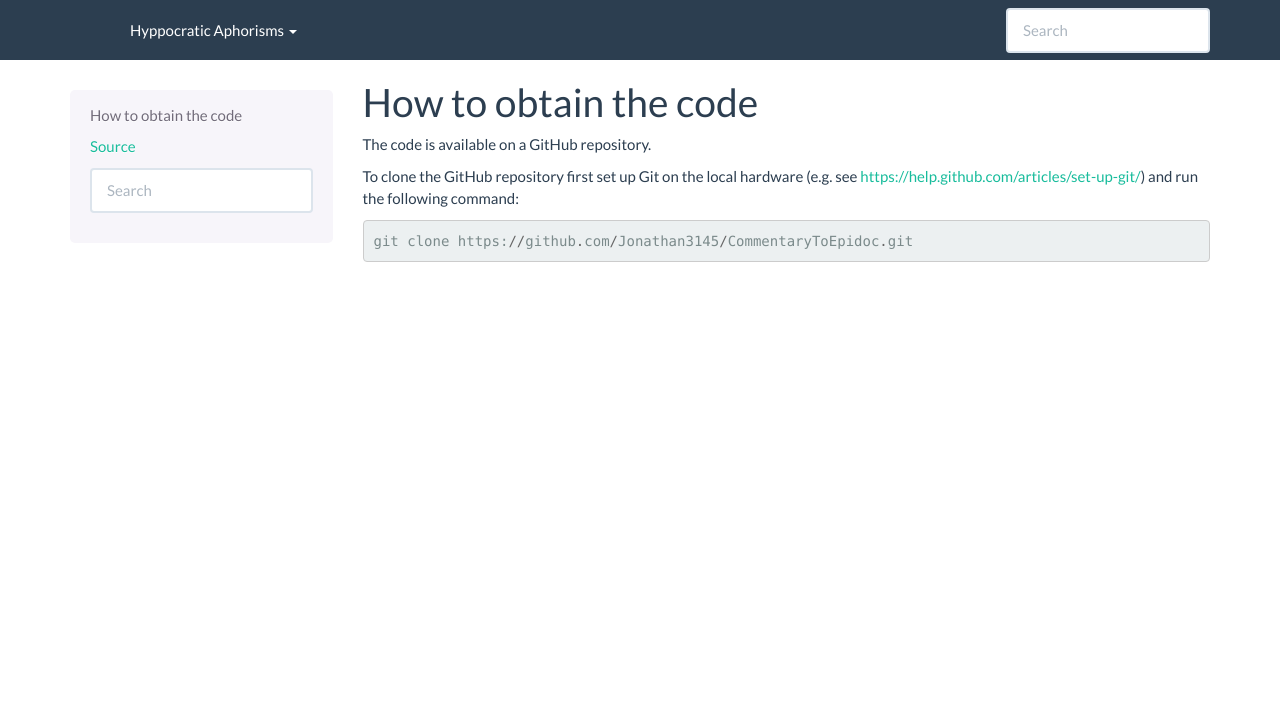
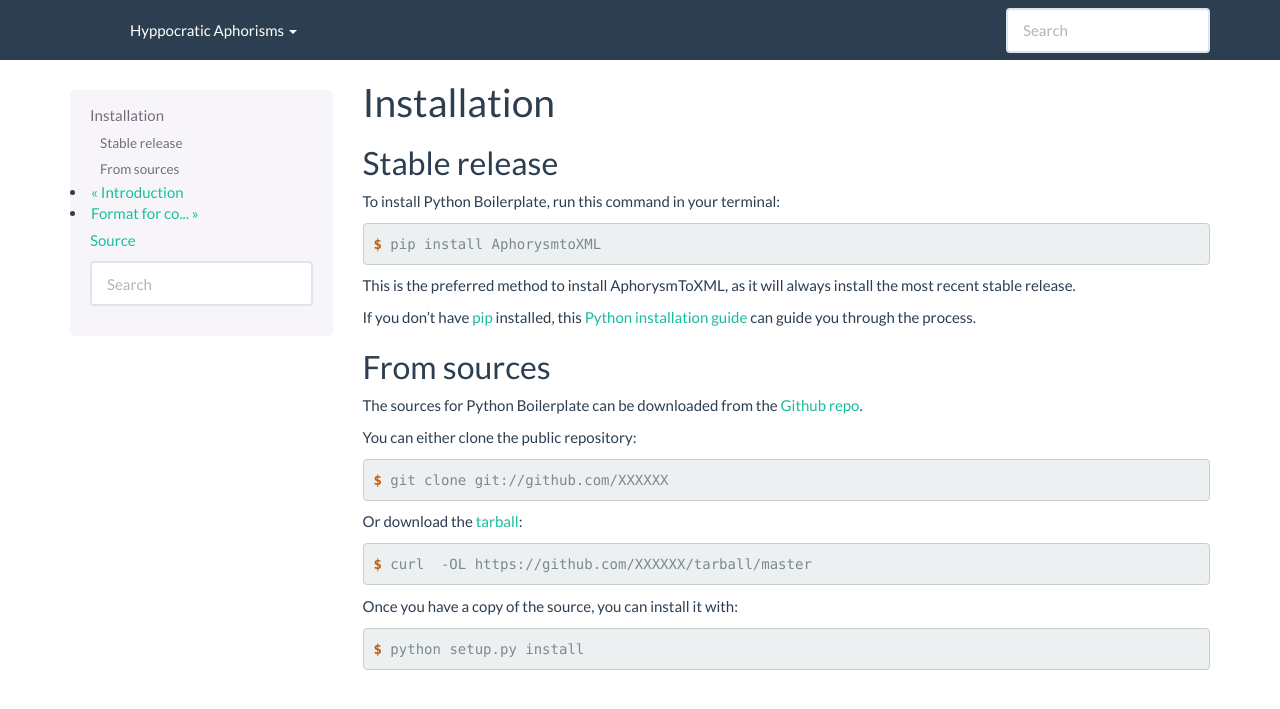
Before and after one commit to gruel/AphorismToTEI, a Sphinx documentation site: the page built from docs/source/installation.rst, in a window 1280 px wide. Shown: the top 709 px of the page. Built offline with Sphinx 7.4.7, drawn with Linux system fonts in a browser that asks for light colours; pages that are not in the unit, such as notebooks, are missing from menus.

Commit message:
small modifications in the documentation

```diff
--- a/docs/conf.py
+++ b/docs/conf.py
@@ -20,9 +20,19 @@
 import os
 import sys
 import re
-sys.path.insert(0, os.path.abspath('..'))
+#sys.path.insert(0, os.path.abspath('..'))
 # sys.path.insert(0, os.path.abspath('.'))
 
+# Get the project root dir, which is the parent dir of this
+cwd = os.getcwd()
+project_root = os.path.dirname(cwd)
+
+# Insert the project root dir as the first element in the PYTHONPATH.
+# This lets us ensure that the source package is imported, and that its
+# version is used.
+sys.path.insert(0, project_root)
+
+import hyppocratic
 
 # -- General configuration ------------------------------------------------
 
@@ -42,7 +52,9 @@ extensions = ['sphinx.ext.autodoc',
     'sphinx.ext.viewcode',
     'sphinx.ext.githubpages',
     'sphinx.ext.autosummary',
-    'numpydoc']
+    'sphinx.ext.napoleon',
+    'numpydoc',
+    ]
 
 # Add any paths that contain templates here, relative to this directory.
 templates_path = ['_templates']
--- a/docs/index.rst
+++ b/docs/index.rst
@@ -25,11 +25,13 @@ Hyppocratic aphorisms XML
    source/scope
    source/acronyms
    source/introduction
-   source/codedownload
+   source/installation
    source/commentaries
    source/aphorismstotei
    source/xml_files
-   source/code.rst
+   source/hyppocratic
+..   source/code
+
 
 Indices and tables
 ==================
--- a/docs/source/installation.rst
+++ b/docs/source/installation.rst
@@ -1,13 +1,53 @@
-.. _codedownload:
+.. highlight:: shell
 
-######################
-How to obtain the code
-######################
+.. _installation:
 
-The code is available on a GitHub repository.
+============
+Installation
+============
 
-To clone the GitHub repository first set up Git on the local hardware
-(e.g. see https://help.github.com/articles/set-up-git/) and
-run the following command::
 
-    git clone https://github.com/Jonathan3145/CommentaryToEpidoc.git
+Stable release
+--------------
+
+To install Python Boilerplate, run this command in your terminal:
+
+.. code-block:: console
+
+    $ pip install AphorysmtoXML
+
+This is the preferred method to install AphorysmToXML, as it will always install the most recent stable release.
+
+If you don't have `pip`_ installed, this `Python installation guide`_ can guide
+you through the process.
+
+.. _pip: https://pip.pypa.io
+.. _Python installation guide: http://docs.python-guide.org/en/latest/starting/installation/
+
+
+From sources
+------------
+
+The sources for Python Boilerplate can be downloaded from the `Github repo`_.
+
+You can either clone the public repository:
+
+.. code-block:: console
+
+    $ git clone git://github.com/XXXXXX
+
+Or download the `tarball`_:
+
+.. code-block:: console
+
+    $ curl  -OL https://github.com/XXXXXX/tarball/master
+
+Once you have a copy of the source, you can install it with:
+
+.. code-block:: console
+
+    $ python setup.py install
+
+
+.. _Github repo: https://github.com/XXXXX
+.. _tarball: https://github.com/XXXXXX/tarball/master
```
Also changed, not shown: docs/source/hyppocratic.rst (added, +78 -0 lines), docs/source/modules.rst (added, +7 -0 lines), 1 other file.
